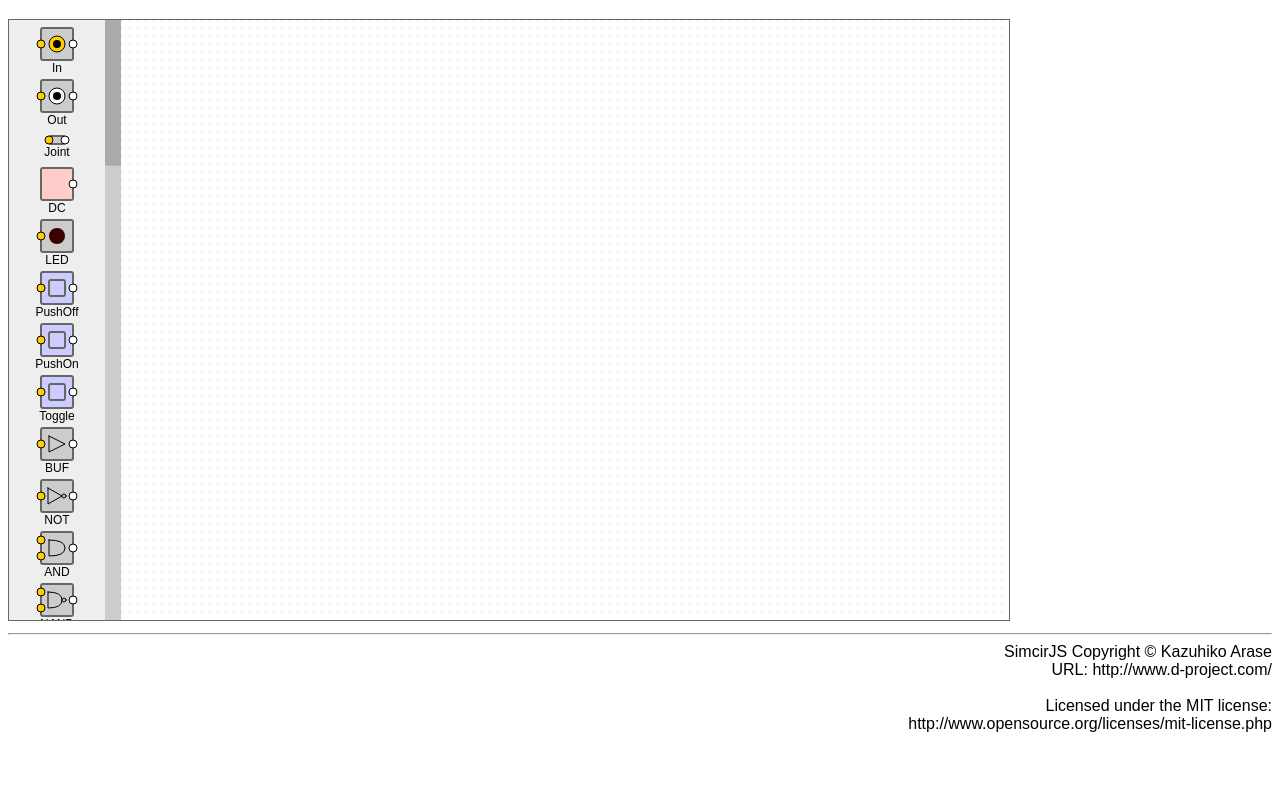
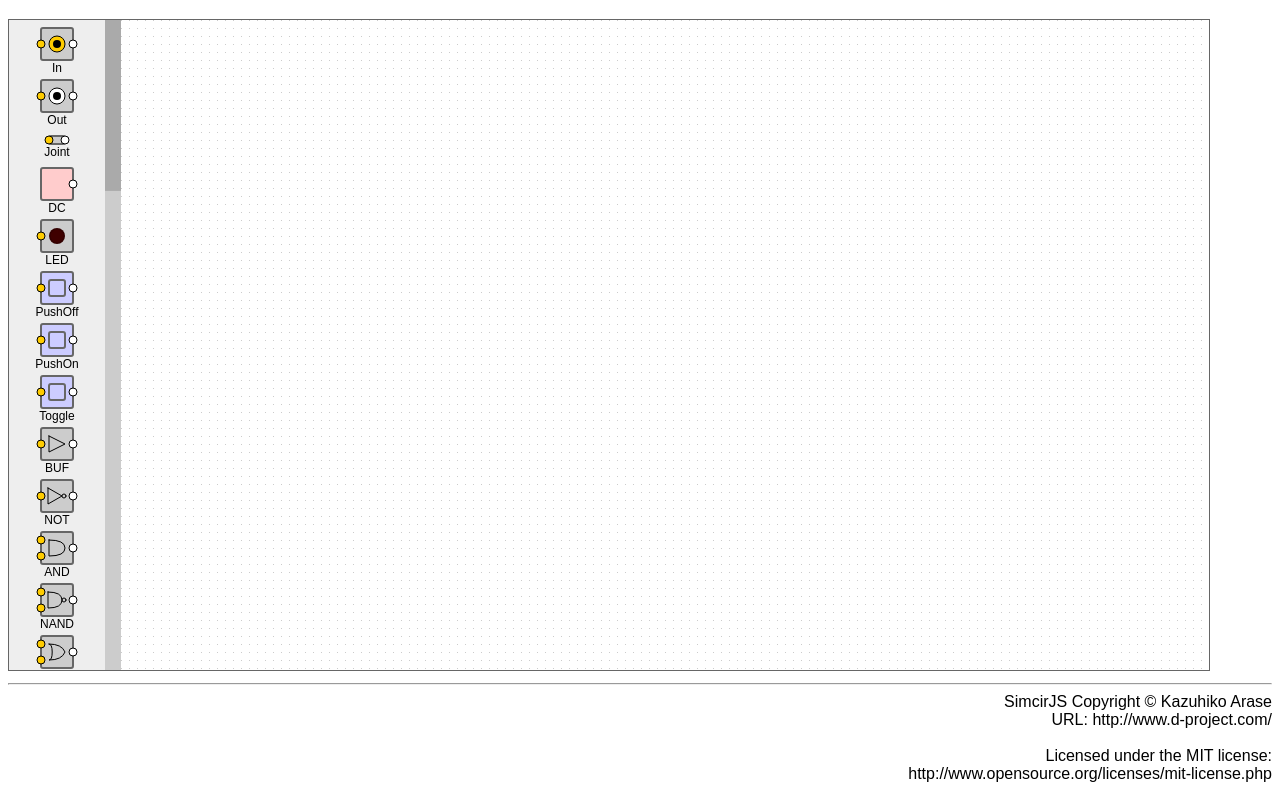
Before and after one commit to ochilab/ochilab.github.io, a plain HTML site: page lecture/logicexp/group-b/sample.html in a window 1280 px wide. Shown: the part 61-852 px from the top of the page. Before the commit the page ends 802 px from the top, so only its background shows below. Drawn offline with Linux system fonts and the light colour scheme.

Commit message:
Update sample.html
expanded the area size.

```diff
--- a/lecture/logicexp/group-b/sample.html
+++ b/lecture/logicexp/group-b/sample.html
@@ -37,8 +37,8 @@ All the other attributes will be used defaults.
 -->
 <div class="simcir">
 {
-  "width":1000,
-  "height":600
+  "width":1200,
+  "height":650
 }
 </div>
 
```
